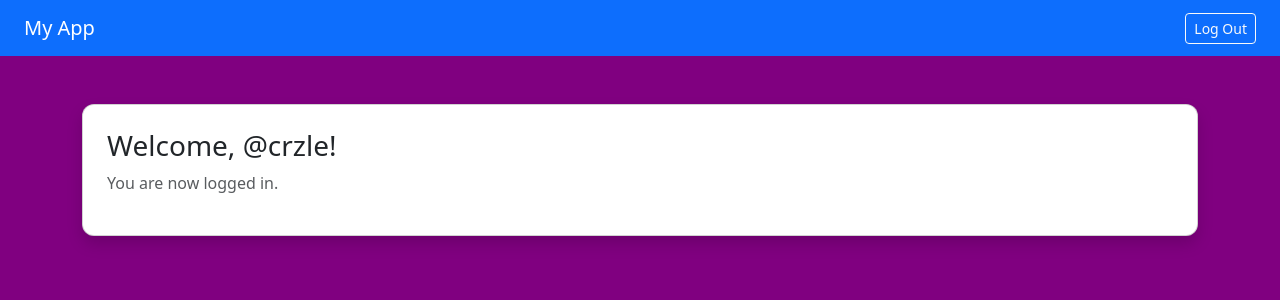
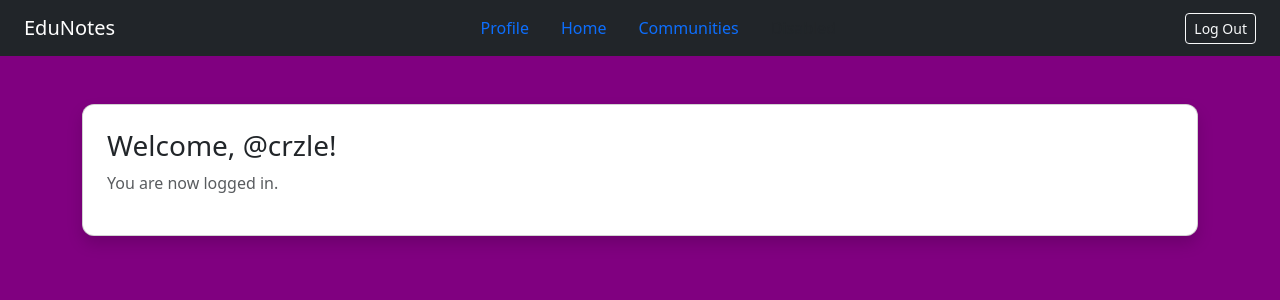
Before and after one commit to crzles/proj1App, a Django app: page /home/ in a window 1280 px wide. Shown: the top 300 px of the page. Run offline with Django 5.2, Linux system fonts and the light colour scheme; a user stored in the database is signed in.

Commit message:
added a navbar

```diff
--- a/proj1App/templates/home.html
+++ b/proj1App/templates/home.html
@@ -3,14 +3,35 @@
 {% block title %}Home{% endblock %}
 
 {% block content %}
-<nav class="navbar navbar-dark bg-primary px-4">
-    <span class="navbar-brand">My App</span>
+
+<div id="bar">
+    <nav class="navbar navbar-dark bg-dark px-4">
+    <span class="navbar-brand">EduNotes</span>
+
+    <ul class="nav justify-content-center">
+        <li class="nav-item">
+            <a class="nav-link active" href="/profile/">Profile</a>
+        </li>
+        <li class="nav-item">
+            <a class="nav-link" href="/home/">Home</a>
+        </li>
+        <li class="nav-item">
+            <a class="nav-link" href="/communities/">Communities</a>
+        </li>
+        <li class="nav-item">
+            <a class="nav-link disabled" href="#" tabindex="-1" aria-disabled="true">Disabled</a>
+        </li>
+    </ul>
+
     <a href="/logout/" class="btn btn-outline-light btn-sm">Log Out</a>
 </nav>
+</div>
+
 <div class="container mt-5">
     <div class="card p-4 shadow">
     <h3>Welcome, @{{ request.user.username }}!</h3>
     <p class="text-muted">You are now logged in.</p>
     </div>
+
 </div>
 {% endblock %}
--- a/proj1App/views.py
+++ b/proj1App/views.py
@@ -22,7 +22,7 @@
             messages.error(request, 'An account with that email already exists.') #storing error mssg, displayed in HTML via {% if messages %}
             return redirect('signup')
 
-        user = User.objects.create_user(username=username, email=username, password=password)
+        user = User.objects.create_user(username=username, email=username, password=password) #create_user hashes automatically w/o this info is exposed in db
         Profile.objects.create(user=user)
         auth_login(request, user)
         return redirect('home')
```
Also changed, not shown: db.sqlite3, proj1App/templates/communities.html (added), proj1App/templates/profile.html (added).
